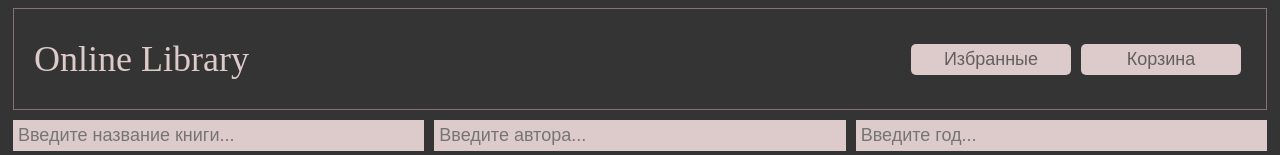
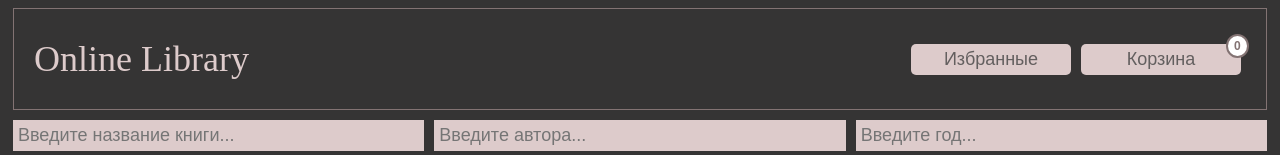
Before and after one commit to Eorg1337/onlinelib, a React (Create React App) app: page / in a window 1280 px wide. Shown: the top 155 px of the page. Built offline with nearby package versions, Linux system fonts and the light colour scheme; no server answers; a web font is replaced by a local one.

Commit message:
add busket state & picked books counter

```diff
--- a/src/components/book-card/book-card.jsx
+++ b/src/components/book-card/book-card.jsx
@@ -6,12 +6,12 @@ export const BookCard = (props) => {
   return (
     <Book
       {...props}
-      render={(data, onClick, isFavorite) => {
+      render={(data, onFav, onBusket, isBusket, isFavorite) => {
         return (
           <div className={styles.book_wrapper}>
             <span
               className={styles.favorites}
-              onClick={() => onClick(isFavorite)}
+              onClick={() => onFav(isFavorite)}
             >
               {isFavorite ? '★' : '☆'}
             </span>
@@ -27,7 +27,12 @@ export const BookCard = (props) => {
             <div className={styles.info_wrapper}>
               <div className={styles.top}>
                 <p className={styles.name}>{data.name}</p>
-                <button className={styles.busket}>🛒</button>
+                <button
+                  className={isBusket ? styles.busket_active : styles.busket}
+                  onClick={() => onBusket(isBusket)}
+                >
+                  🛒
+                </button>
               </div>
               <p className={styles.author}>{data.author}</p>
               <p className={styles.year}>{data.year}</p>
--- a/src/components/book-card/book-card.module.css
+++ b/src/components/book-card/book-card.module.css
@@ -21,6 +21,7 @@
   font-size: 26px;
   color: rgb(131, 115, 115);
   cursor: pointer;
+  transition: transform 0.3s;
 }
 
 .favorites:hover {
@@ -55,11 +56,28 @@
   margin: 5px;
   padding: 5px;
   cursor: pointer;
-  transition: background-color 0.5s ease-in-out;
+  transition: transform 0.3s;
   border-radius: 5px;
   align-self: end;
 }
 
+.busket_active {
+  border: none;
+  width: 40px;
+  font-size: 12px;
+  margin: 5px;
+  padding: 5px;
+  cursor: pointer;
+  transition: transform 0.3s;
+  border-radius: 5px;
+  align-self: end;
+  background-color: rgb(198, 191, 191);
+}
+
+.busket_active:hover {
+  transform: scale(1.1);
+}
+
 .busket:hover {
-  background-color: rgb(178, 176, 180);
+  transform: scale(1.1);
 }
--- a/src/components/book/book.jsx
+++ b/src/components/book/book.jsx
@@ -1,18 +1,35 @@
 import React from 'react'
 import { useSelector, useDispatch } from 'react-redux'
 import { addFavorite, removeFavorite } from '../../services/favorites/reducer'
+import { addBook, removeBook } from '../../services/busket/reducer'
 const Book = ({ render, ...props }) => {
   const isFavorite = useSelector((state) => state.favSlice.favorites).some(
     (item) => item.cover === props.cover
   )
-  //доделать функционал корзины
-  /*const isBusket = useSelector*/
+
+  const isBusket = useSelector((state) => state.busketSlice.pickedBooks).some(
+    (item) => item.cover === props.cover
+  )
   const dispatch = useDispatch()
   const handleFavoriteClick = (isFav) => {
     isFav ? dispatch(removeFavorite(props)) : dispatch(addFavorite(props))
   }
 
-  return <>{render(props, handleFavoriteClick, isFavorite)}</>
+  const handleBusketClick = (isBusket) => {
+    isBusket ? dispatch(removeBook(props)) : dispatch(addBook(props))
+  }
+
+  return (
+    <>
+      {render(
+        props,
+        handleFavoriteClick,
+        handleBusketClick,
+        isBusket,
+        isFavorite
+      )}
+    </>
+  )
 }
 
 export default Book
--- a/src/components/header/header.jsx
+++ b/src/components/header/header.jsx
@@ -2,13 +2,16 @@ import React, { useCallback, useState } from 'react'
 import styles from './header.module.css'
 import { useNavigate, useLocation } from 'react-router-dom'
 import { MyButton } from '../my-button/my-button'
+import { useSelector } from 'react-redux'
 
 export const Header = () => {
   const [isFavoriteOpen, setIsFavoriteOpen] = useState(false)
   const [isBusketOpen, setIsBusketOpen] = useState(false)
   const navigate = useNavigate()
   const location = useLocation()
-  console.log(location)
+  const busketCount = useSelector(
+    (state) => state.busketSlice.pickedBooks
+  ).length
   const handleClickedBtn = useCallback(
     (path) => {
       if (path === '/favs' || location.pathname === '/favs') {
@@ -33,9 +36,11 @@ export const Header = () => {
           onClick={() => handleClickedBtn(isFavoriteOpen ? '/' : '/favs')}
         />
         <MyButton
-          text={!isBusketOpen ? 'Корзина' : 'Главная'}
+          text={!isBusketOpen ? 'Корзина ' : 'Главная'}
           onClick={() => handleClickedBtn(isBusketOpen ? '/' : '/busket')}
-        />
+        >
+          <span className={styles.busket_count}>{busketCount}</span>
+        </MyButton>
       </div>
     </header>
   )
--- a/src/components/header/header.module.css
+++ b/src/components/header/header.module.css
@@ -17,3 +17,17 @@ header {
   font-size: 36px;
   font-style: normal;
 }
+
+.busket_count {
+  position: absolute;
+  top: -10px;
+  left: 125px;
+  margin-left: 20px;
+  padding: 3px 6px;
+  border: 2px solid rgb(131, 115, 115);
+  border-radius: 50%;
+  background-color: white;
+  color: rgb(131, 115, 115);
+  font-weight: bold;
+  font-size: 12px;
+}
--- a/src/components/my-button/my-button.jsx
+++ b/src/components/my-button/my-button.jsx
@@ -1,10 +1,12 @@
 import React from 'react'
 import styles from './my-button.module.css'
-export const MyButton = ({ text, onClick }) => {
+export const MyButton = ({ text, onClick, children }) => {
+  console.log(text)
   return (
     <>
       <button className={styles.btn} onClick={onClick}>
         {text}
+        {children ? children : null}
       </button>
     </>
   )
--- a/src/components/my-button/my-button.module.css
+++ b/src/components/my-button/my-button.module.css
@@ -1,4 +1,5 @@
 .btn {
+  position: relative;
   background-color: rgb(221, 203, 203);
   border: none;
   width: 160px;
--- /dev/null
+++ b/src/services/busket/reducer.js
@@ -0,0 +1,37 @@
+import { createSlice } from '@reduxjs/toolkit'
+
+const initialState = {
+  pickedBooks: []
+}
+
+const busketSlice = createSlice({
+  name: 'busket',
+  initialState,
+  reducers: {
+    addBook(state, action) {
+      const book = action.payload
+      let pickedBooks = []
+      if (!state.pickedBooks.find((b) => b.cover === book.cover)) {
+        let count = 1
+        pickedBooks = [...state.pickedBooks]
+        pickedBooks.push({ ...book, count })
+      } else {
+        pickedBooks.count++
+      }
+      return { pickedBooks }
+    },
+    removeBook(state, action) {
+      const book = action.payload
+      if (state.pickedBooks.count > 1) {
+        state.pickedBooks.count--
+      } else {
+        state.pickedBooks = state.pickedBooks.filter(
+          (b) => b.cover !== book.cover
+        )
+      }
+    }
+  }
+})
+
+export const { addBook, removeBook } = busketSlice.actions
+export default busketSlice.reducer
--- a/src/services/reducer.js
+++ b/src/services/reducer.js
@@ -2,10 +2,12 @@ import { combineReducers } from 'redux'
 import favSlice from '../services/favorites/reducer'
 import filterSlice from '../services/filter/reducer'
 import bookSlice from '../services/books/reducer'
+import busketSlice from '../services/busket/reducer'
 const rootReducer = combineReducers({
   bookSlice: bookSlice,
   favSlice: favSlice,
-  filterSlice: filterSlice
+  filterSlice: filterSlice,
+  busketSlice: busketSlice
 })
 
 export default rootReducer
```
